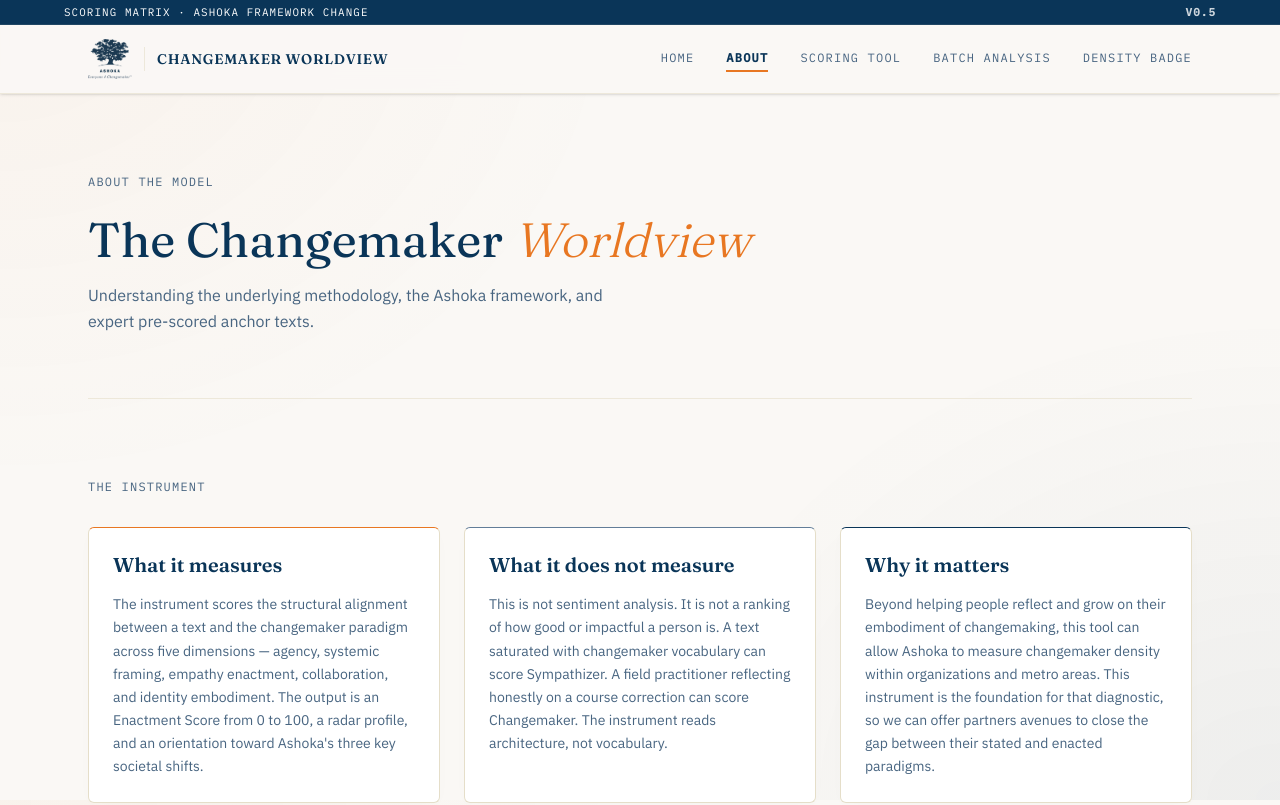
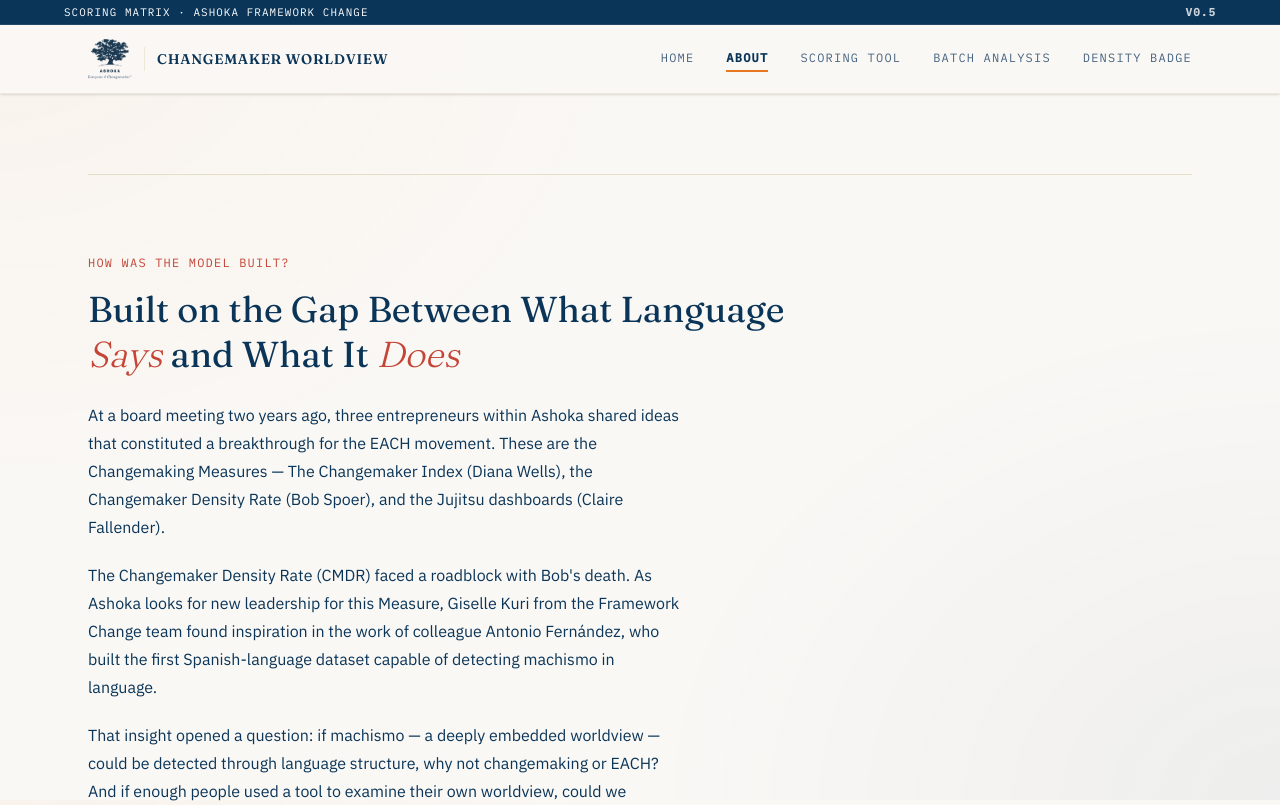
Before and after one commit to antuansabe/scoring-matrix-demo, a Next.js app: page /about in a window 1280 px wide. Shown: the top 805 px of the page. Built offline with nearby package versions, Linux system fonts and the light colour scheme.

Commit message:
refactor(about): simplify page — ModelFoundations first, SampleShowcase last, remove header and InstrumentPitch/DemoGuide

```diff
--- a/app/about/page.tsx
+++ b/app/about/page.tsx
@@ -1,34 +1,12 @@
-import { InstrumentPitch } from "@/components/InstrumentPitch";
-import { DemoGuide } from "@/components/DemoGuide";
 import { SampleShowcase } from "@/components/SampleShowcase";
 import { ModelFoundations } from "@/components/ModelFoundations";
-
-const STRINGS = {
-  eyebrow: "ABOUT THE MODEL",
-  titlePart1: "The Changemaker ",
-  titlePart2: "Worldview",
-  subtitle: "Understanding the underlying methodology, the Ashoka framework, and expert pre-scored anchor texts.",
-};
 
 export default function AboutPage() {
   return (
     <main className="mx-auto max-w-6xl px-6 py-14 sm:py-20 animate-slide-up">
       <div className="max-w-6xl mx-auto">
-        <p className="font-mono text-xs uppercase tracking-widest text-muted">
-          {STRINGS.eyebrow}
-        </p>
-        <h1 className="mt-5 font-display text-3xl font-normal leading-tight text-ink sm:text-4xl lg:text-5xl">
-          {STRINGS.titlePart1}
-          <span className="font-light italic text-accent">{STRINGS.titlePart2}</span>
-        </h1>
-        <p className="mt-3 mb-16 max-w-[55ch] font-sans text-base leading-relaxed text-muted">
-          {STRINGS.subtitle}
-        </p>
-
-        <InstrumentPitch />
-        <DemoGuide />
+        <ModelFoundations />
         <SampleShowcase />
-        <ModelFoundations />
       </div>
     </main>
   );
```
